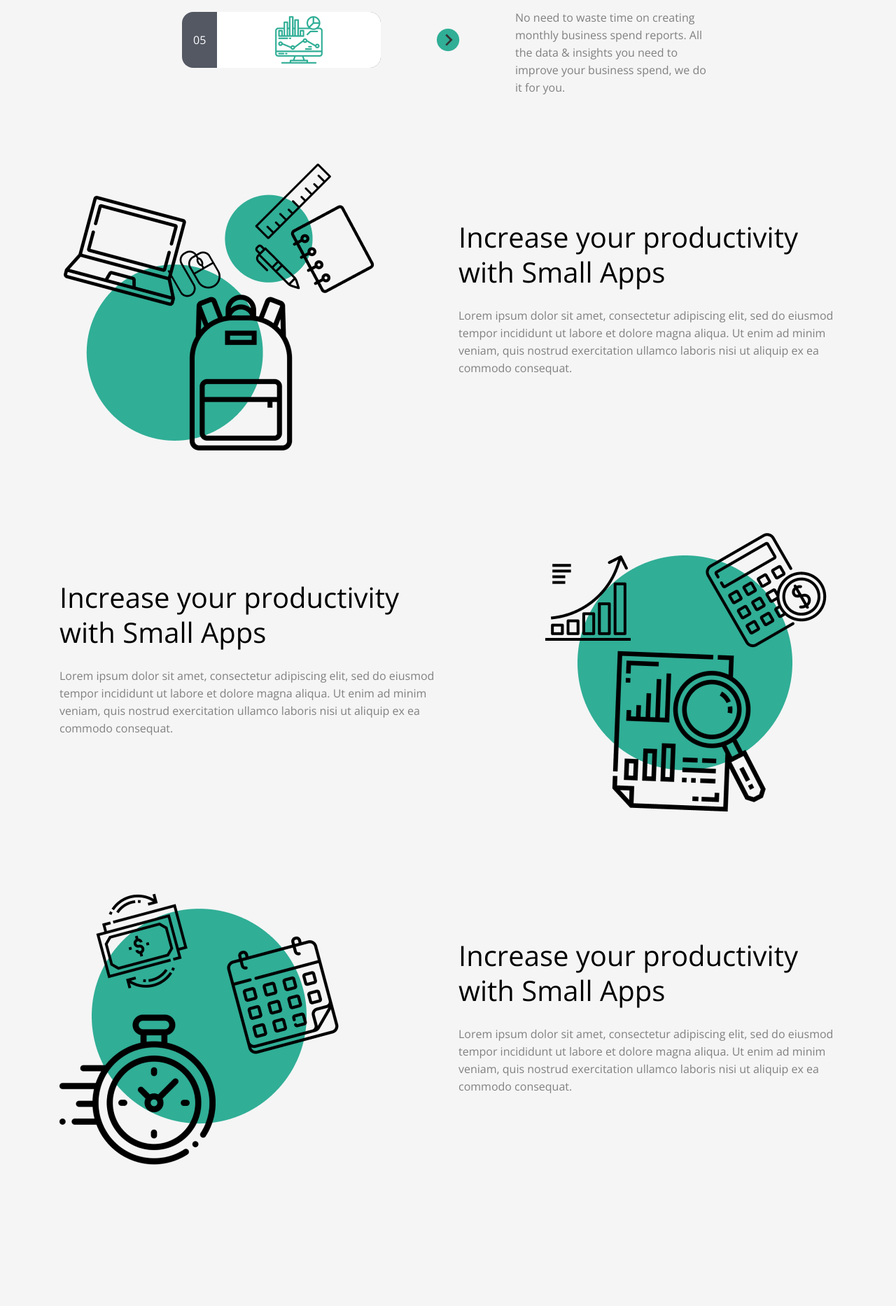
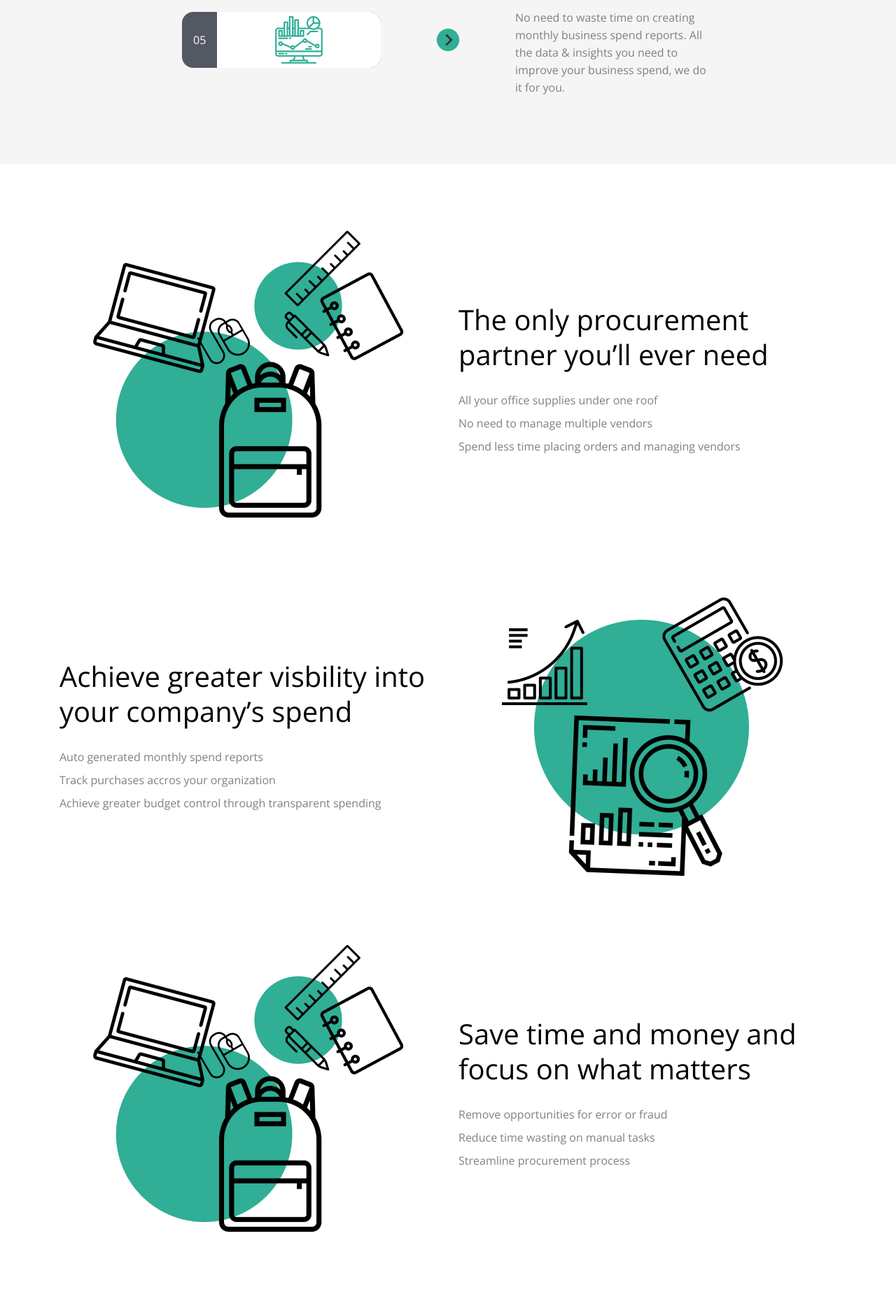
Before and after one commit to taimoorneeshat/prokurex-site, a Jekyll site: the page built from index.html, in a window 1280 px wide. Shown: the part 1986-3853 px from the top of the page at 70% size. Built offline with Jekyll 4.4.1, drawn with Linux system fonts in a browser that asks for light colours; some of the changed text lies outside the part shown.

Commit message:
Implemented benefits and contact section and edited footer

```diff
--- a/_data/benefits.yml
+++ b/_data/benefits.yml
@@ -1,16 +1,19 @@
-- header: The ONLY procurement partner you’ll ever need
+- header: The only procurement partner you’ll ever need
+  reverse: false
   image: /images/benefits/office-supplies.png
   pointers:
     - text: All your office supplies under one roof
     - text: No need to manage multiple vendors
     - text: Spend less time placing orders and managing vendors
 - header: Achieve greater visbility into your company’s spend
+  reverse: true
   image: /images/benefits/track-spending.png
   pointers:
     - text: Auto generated monthly spend reports
     - text: Track purchases accros your organization
     - text: Achieve greater budget control through transparent spending
 - header: Save time and money and focus on what matters
+  reverse: false
   image: /images/benefits/office-supplies.png
   pointers:
     - text: Remove opportunities for error or fraud
--- a/_data/contact.yml
+++ b/_data/contact.yml
@@ -1,6 +1,9 @@
 tagline: Does office managment take up your time?
 title: Try Prokurex for your office
 description: Fill in the form and lets have a meeting to make your procurement cost efficient, time saving and hassle-free.
+submit: Submit
+success-header: Thank you for your interest!
+success-message: We will get back to you soon.
 fields:
   - name: name
     type: text
--- a/_includes/footer.html
+++ b/_includes/footer.html
@@ -1,10 +1,8 @@
-<footer>
-  <div class="footer-main">
-    <div class="container">
-      <div class="row">
-        <div class="col-lg-4 col-md-12 m-md-auto align-self-center">
-          <div class="block">
-            <a href="index.html"><img src="images/logo-alt.png" alt="footer-logo"></a>
+<footer class="bg-white">
+  <div class="container py-5">
+    <div class="row justify-content-center align-items-center">
+      <div class="col-lg-3 col-md-12 text-center">
+          <a href="index.html"><img src="images/logo.png" alt="footer-logo"></a>
           <!-- Social Site Icons -->
           <ul class="social-icon list-inline">
             <li class="list-inline-item">
@@ -18,61 +16,16 @@
             </li>
           </ul>
       </div>
-        </div>
-        <div class="col-lg-2 col-md-3 col-sm-6 col-xs-12">
-          <div class="block-2">
-            <!-- heading -->
-            <h6>Product</h6>
-            <!-- links -->
-            <ul>
-              <li><a href="index.html#features">Features</a></li>
-              <li><a href="homepage-3.html#testimonial">Testimonial</a></li>
-              <li><a href="FAQ.html">FAQs</a></li>
-            </ul>
-          </div>
-        </div>
-        <div class="col-lg-2 col-md-3 col-sm-6 col-xs-12">
-          <div class="block-2">
-            <!-- heading -->
-            <h6>Resources</h6>
-            <!-- links -->
-            <ul>
-              <li><a href="sign-up.html">Singup</a></li>
-              <li><a href="sign-in.html">Login</a></li>
-              <li><a href="blog.html">Blog</a></li>
-            </ul>
-          </div>
-        </div>
-        <div class="col-lg-2 col-md-3 col-sm-6 col-xs-12">
-          <div class="block-2">
-            <!-- heading -->
-            <h6>Company</h6>
-            <!-- links -->
-            <ul>
-              <li><a href="career.html">Career</a></li>
-              <li><a href="contact.html">Contact</a></li>
-              <li><a href="team.html">Investor</a></li>
-              <li><a href="privacy.html">Terms</a></li>
-            </ul>
-          </div>
-        </div>
-        <div class="col-lg-2 col-md-3 col-sm-6 col-xs-12">
-          <div class="block-2">
-            <!-- heading -->
-            <h6>Company</h6>
-            <!-- links -->
-            <ul>
-              <li><a href="about.html">About</a></li>
-              <li><a href="contact.html">Contact</a></li>
-              <li><a href="team.html">Team</a></li>
-              <li><a href="privacy-policy.html">Privacy Policy</a></li>
+      <div class="col-lg-3 col-md-3 col-sm-6 col-xs-12">
+        <ul style="list-style: none;">
+            <li><a href="{{ '/#process' | prepend: site.baseurl }}">How it Works</a></li>
+            <li><a href="{{ '/#benefits' | prepend: site.baseurl }}">Benefits</a></li>
+            <li><a href="{{ '/#contact' | prepend: site.baseurl }}">Get in Touch</a></li>
           </ul>
       </div>
     </div>
   </div>
-    </div>
-  </div>
-  <div class="text-center bg-dark py-2">
-    <small class="text-secondary">Copyright &copy; 2019 a theme by <a href="https://themefisher.com/">themefisher.com</a></small class="text-secondary">
+  <div class="text-center bg-light py-2">
+    <small>&copy; 2020 <a href="{{ '/' | prepend: site.baseurl }}">Prokurex</a></small>
   </div>
 </footer>
--- a/css/style.css
+++ b/css/style.css
@@ -2079,12 +2079,9 @@ i {
   color: #30ae96 !important;
 }
 
-.contact {
-  margin: 100px 0;
-  width: 100%;
-  height: 512px;
+#contact {
   display: flex;
-  align-items: center;
+  z-index: -2;
 }
 
 .contact-background {
@@ -2107,8 +2104,7 @@ i {
 }
 
 .contact-form-container {
-  background-color: white;
-  opacity: 0.9;
+  opacity: 0.95;
   border-radius: 50px;
   padding: 25px;
 }
@@ -2135,10 +2131,6 @@ i {
   border-radius: 1rem;
 }
 
-.step-number {
-  color: white;
-}
-
 .step-icon-container {
   height: 5rem;
   background-color: white;
--- a/index.html
+++ b/index.html
@@ -47,6 +47,7 @@ layout: default
 	</div>
 </section>
 
+
 <section  id="process" class="container my-5">
 	<h2 class="text-center">{{ site.data.process.title }}</h2>
 	<p class="text-center">{{ site.data.process.description }}</p>
@@ -54,7 +55,7 @@ layout: default
 	<div class="step-container row justify-content-center my-3 {% if step.reverse %} flex-row-reverse {% endif %}">
 		<div class="col-md-4 mx-5 p-5 d-flex">
 			<div class="step-marker my-auto d-flex flex-grow-1 align-items-center">
-				<span class="step-number p-3">0{{ step.number }}</span>
+				<span class="step-number p-3 text-white">0{{ step.number }}</span>
 				<div class="step-icon-container d-inline-flex flex-grow-1 align-items-center">
 					<img class="step-icon mx-auto" src="{{ step.icon | prepend: site.baseurl }}"/>
 				</div>
@@ -68,116 +69,52 @@ layout: default
 	{% endfor %}
 </section>
 
-<!--==================================
-=            Feature Grid            =
-===================================-->
-<section class="feature section pt-0">
+
+<section id="benefits" class="py-5 bg-white">
 	<div class="container">
-		<div class="row">
-			<div class="col-lg-6 ml-auto justify-content-center">
-				<!-- Feature Mockup -->
-				<div class="image-content" data-aos="fade-right">
-					<img class="img-fluid" src="images/benefits/office-supplies.png" alt="iphone">
-				</div>
+		{% for benefit in site.data.benefits %}
+		<div class="row align-items-center py-5 {% if benefit.reverse %} flex-row-reverse {% endif %}">
+			<div class="col-md-6 text-center" data-aos="{% if benefit.reverse %}fade-left{% else %}fade-right{% endif %}">
+				<img class="image-fluid" src="{{ benefit.image | prepend: site.baseurl }}"/>
 			</div>
-			<div class="col-lg-6 mr-auto align-self-center">
-				<div class="feature-content">
-					<!-- Feature Title -->
-					<h2>Increase your productivity with <a
-							href="https://themefisher.com/products/small-apps-free-app-landing-page-template/">Small Apps</a></h2>
-					<!-- Feature Description -->
-					<p class="desc">Lorem ipsum dolor sit amet, consectetur adipiscing elit, sed do eiusmod tempor incididunt ut
-						labore et dolore magna aliqua. Ut enim ad minim veniam, quis nostrud exercitation ullamco laboris nisi ut
-						aliquip ex ea commodo consequat.</p>
-				</div>
+			<div class="col-md-6">
+				<h2 class="py-3">{{ benefit.header }}</h2>
+				{% for pointer in benefit.pointers %}
+				<p class="py-1">{{ pointer.text }}</p>
+				{% endfor %}
 			</div>
 		</div>
+		{% endfor %}
 	</div>
 </section>
 
-<section class="feature section pt-0">
-	<div class="container">
-		<div class="row">
-			<div class="col-lg-6 ml-auto align-self-center">
-				<div class="feature-content">
-					<!-- Feature Title -->
-					<h2>Increase your productivity with <a
-							href="https://themefisher.com/products/small-apps-free-app-landing-page-template/">Small Apps</a></h2>
-					<!-- Feature Description -->
-					<p>Lorem ipsum dolor sit amet, consectetur adipiscing elit, sed do eiusmod tempor incididunt ut labore et
-						dolore magna aliqua. Ut enim ad minim veniam, quis nostrud exercitation ullamco laboris nisi ut aliquip ex
-						ea commodo consequat.</p>
-				</div>
-			</div>
-			<div class="col-lg-6 mr-auto justify-content-center">
-				<!-- Feature mockup -->
-				<div class="image-content" style="text-align: right;" data-aos="fade-left">
-					<img class="img-fluid" src="images/benefits/track-spending.png" alt="ipad">
-				</div>
-			</div>
-		</div>
-	</div>
-</section>
 
-<section class="feature section pt-0">
-	<div class="container">
-		<div class="row">
-			<div class="col-lg-6 ml-auto justify-content-center">
-				<!-- Feature Mockup -->
-				<div class="image-content" data-aos="fade-right">
-					<img class="img-fluid" src="images/benefits/save-time.png" alt="iphone">
-				</div>
-			</div>
-			<div class="col-lg-6 mr-auto align-self-center">
-				<div class="feature-content">
-					<!-- Feature Title -->
-					<h2>Increase your productivity with <a
-							href="https://themefisher.com/products/small-apps-free-app-landing-page-template/">Small Apps</a></h2>
-					<!-- Feature Description -->
-					<p class="desc">Lorem ipsum dolor sit amet, consectetur adipiscing elit, sed do eiusmod tempor incididunt ut
-						labore et dolore magna aliqua. Ut enim ad minim veniam, quis nostrud exercitation ullamco laboris nisi ut
-						aliquip ex ea commodo consequat.</p>
-				</div>
-			</div>
-		</div>
-	</div>
-</section>
-
-<!--====  End of Feature Grid  ====-->
-
-<section id="contact" class="contact">
+<section id="contact" class="position-relative py-5 bg-white">
 	<div class="contact-content container d-flex p-0">
 		<h2 class="col-md-7 my-auto">
-			Does office managment take up your time?
+			{{ site.data.contact.tagline }}
 		</h2>
-		<div class="contact-form-container col-md-5">
+		<div class="contact-form-container col-md-5 mt-5 bg-light shadow">
 			<form class="contact-form">
-				<h3 class="bold-font">Try Prokurex for your office</h3>
-				<p>Fill in the form and lets have a meeting to make your procurement cost efficient, time saving and hassle-free.</p>
-
-				<input type="text" class="form-control my-2" name="name" placeholder="Full Name" aria-label="Full Name" required/>
-				<input type="email" class="form-control my-2" name="email" placeholder="Email Address" aria-label="Email Address" required/>
-				<input type="text" class="form-control my-2" name="company" placeholder="Company Name" aria-label="Company Name" required/>
-				<select class="form-control custom-select my-2" name="employee-count" aria-label="Number of Employees" required>
-					<option selected disabled value="">Number of Employees</option>
-					<option value="one-plus">0-9 Employees</option>
-					<option value="ten-plus">10-24 Employees</option>
-					<option value="twentyfive-plus">25-49 Employees</option>
-					<option value="fifty-plus">50-99 Employees</option>
-					<option value="hundred-plus">100-199 Employees</option>
-					<option value="twohundred-plus">200+ Employees</option>
-				</select>
-				<select class="form-control custom-select my-2" name="city" aria-label="City" required>
-					<option selected disabled value="">City</option>
-					<option value="karachi">Karachi</option>
-					<option value="lahore">Lahore</option>
-					<option value="islamabad">Islamabad</option>
-				</select>
-				<button class="btn btn-primary my-2" type="submit">Submit</button>
+				<h3 class="bold-font">{{ site.data.contact.title }}</h3>
+				<p>{{ site.data.contact.description }}</p>
+				{% for field in site.data.contact.fields %}
+					{% if field.type == "text" or field.type == "email" or field.type == "tel" %}
+						<input type="{{ field.type }}" class="form-control my-3" name="{{ field.name }}" placeholder="{{ field.label }}" aria-label="{{ field.label }}" required/>
+					{% elsif field.type == "select" %}
+						<select class="form-control my-3" name="{{ field.name }}" aria-label="{{ field.label }}" required>
+							<option selected disabled value="">{{ field.label }}</option>
+							{% for option in field.options %}
+								<option value="{{ option.value }}">{{ option.text }}</option>
+							{% endfor %}
+						</select>
+					{% endif %}
+				{% endfor %}
+				<button class="btn btn-primary my-2" type="submit">{{ site.data.contact.submit }}</button>
 			</form>
 			<div class="contact-message d-none">
-				<h3 class="text-center bold">Thank you for your interest!</h3>
-				<p>We will get back to you soon.</p>
+				<h3 class="text-center bold">{{ site.data.contact.success-header }}</h3>
+				<p>{{ site.data.contact.success-message }}</p>
 			</div>
 		</div>
 	</div>
```
Lines whose indentation alone changed are shown as unchanged.
